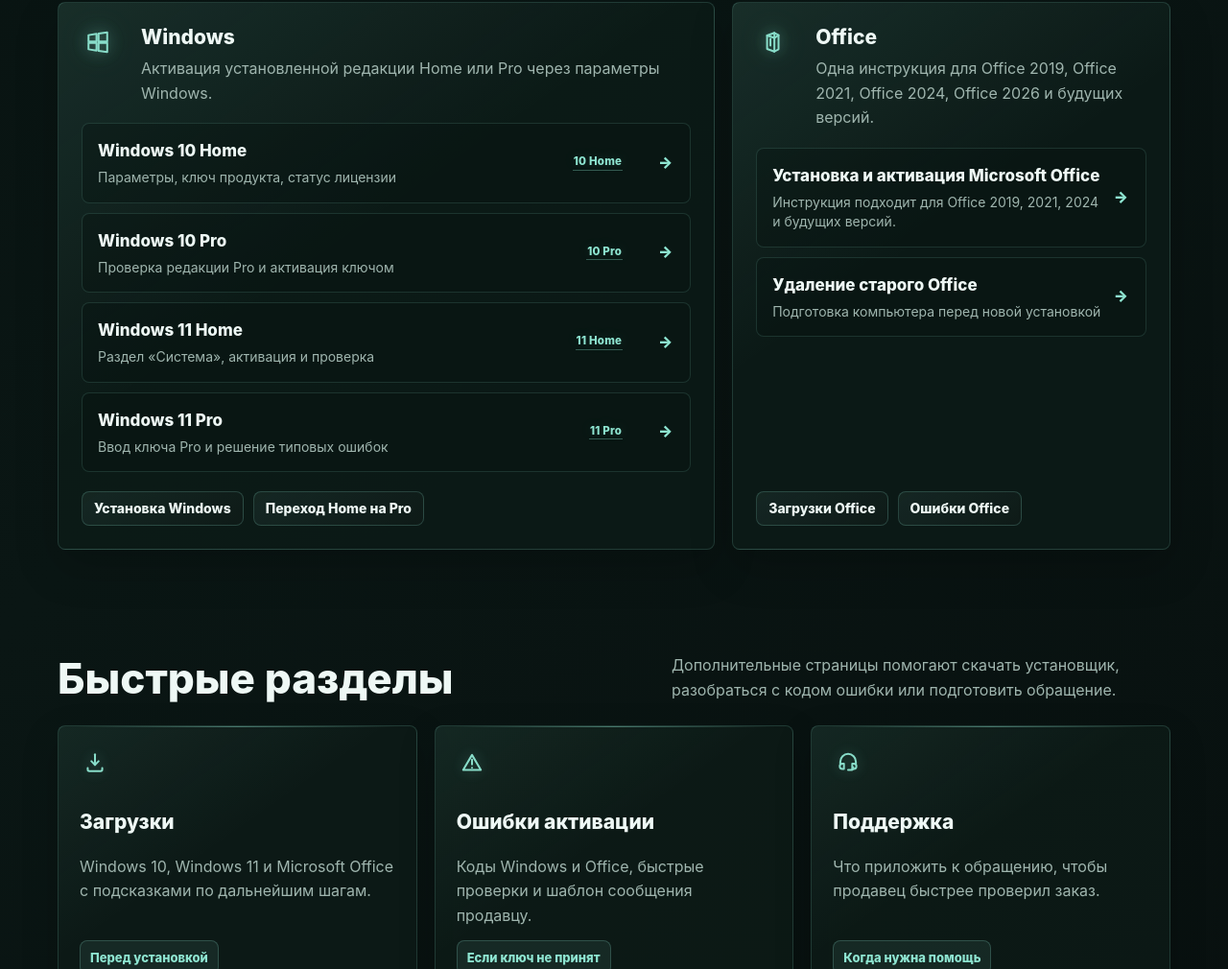
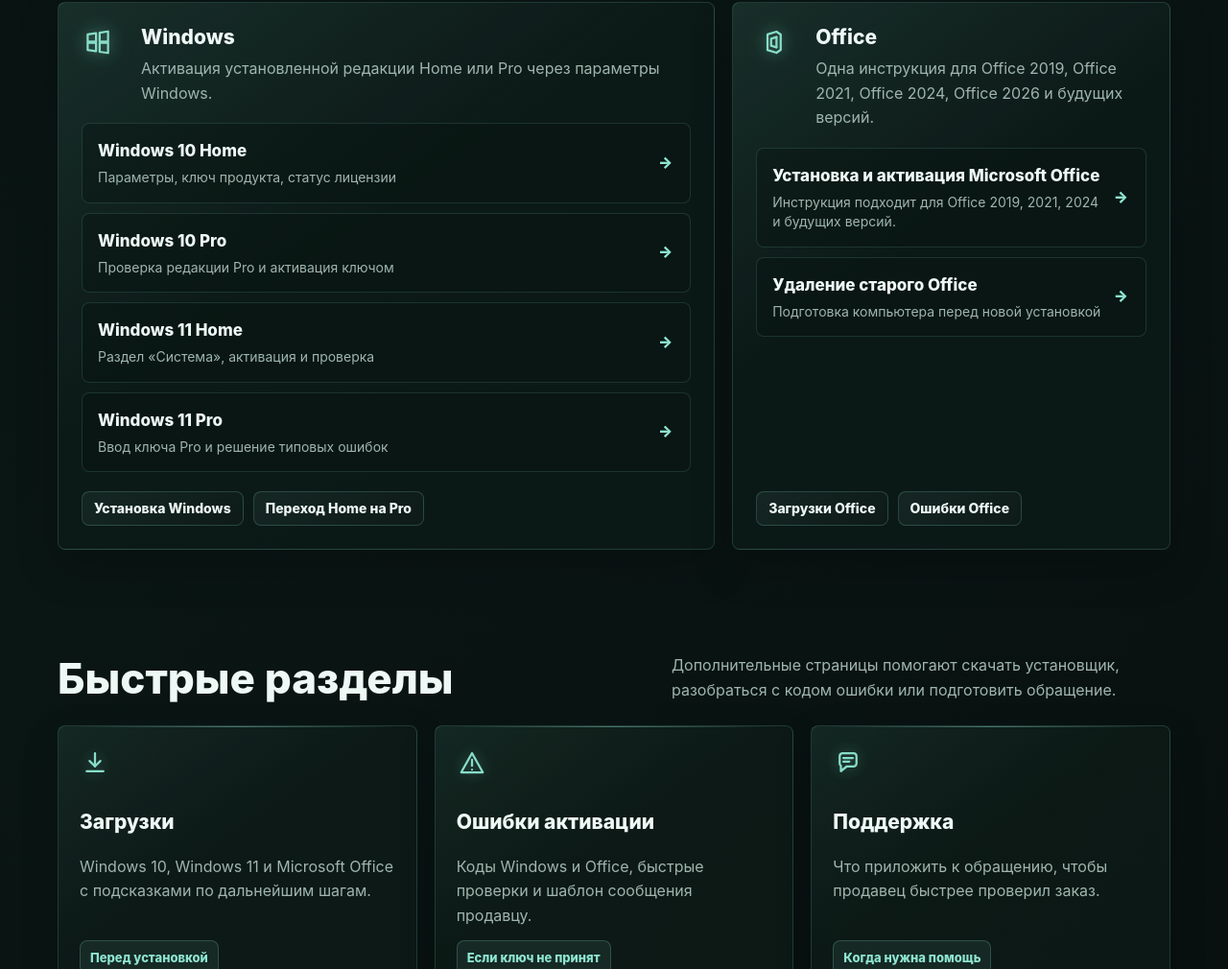
Before and after one commit to mixtm1/mixkey-site, a plain HTML site: page index.html in a window 1280 px wide. Shown: the part 1058-2068 px from the top of the page at 96% size. Drawn offline with Linux system fonts and the light colour scheme.

Commit message:
Fix main Windows cards and icons

```diff
--- a/index.html
+++ b/index.html
@@ -32,8 +32,8 @@
           <h1>MixKey</h1>
           <p class="lead">Помогаем самостоятельно установить и активировать Windows и Microsoft Office. Выберите продукт, откройте пошаговую инструкцию и следуйте подсказкам на каждом экране.</p>
           <div class="hero-actions">
-            <a class="button hero-button" href="#windows"><svg class="button-icon" viewBox="0 0 24 24" aria-hidden="true"><path d="M3 5.2 10.7 4v7.4H3V5.2Zm9.7-1.5L21 2.5v8.9h-8.3V3.7ZM3 12.6h7.7V20L3 18.8v-6.2Zm9.7 0H21v8.9l-8.3-1.2v-7.7Z"/></svg>Инструкции Windows</a>
-            <a class="button hero-button" href="#office"><svg class="button-icon" viewBox="0 0 24 24" aria-hidden="true"><path d="M7 5.5 14 3l4 2.3v13.4L14 21l-7-2.5v-13Z"/><path d="M14 3v18"/><path d="M7 5.5l7 2.4 4-2.6"/><path d="M10.2 8.8v6.4"/></svg>Инструкция Office</a>
+            <a class="button hero-button" href="#windows"><svg class="button-icon" viewBox="0 0 24 24" aria-hidden="true"><path d="M3.5 5.5 10.5 4.5v7H3.5v-6Z"/><path d="M13.5 4.1 20.5 3v8.5h-7V4.1Z"/><path d="M3.5 12.5h7v7l-7-1v-6Z"/><path d="M13.5 12.5h7V21l-7-1v-7.5Z"/></svg>Инструкции Windows</a>
+            <a class="button hero-button" href="#office"><svg class="button-icon" viewBox="0 0 24 24" aria-hidden="true"><path d="M8 5.5 15.5 3.2 19 5.6v12.8l-3.5 2.4L8 18.5v-13Z"/><path d="M15.5 7.7 11 9.1v5.8l4.5 1.4"/><path d="M15.5 7.7v8.6"/></svg>Инструкция Office</a>
           </div>
         </div>
         <div class="hero-panel" aria-hidden="true">
@@ -70,7 +70,7 @@
           <article class="help-group">
             <div class="help-group-head">
               <span class="help-group-icon icon-tile">
-                <svg class="ui-icon" viewBox="0 0 24 24" aria-hidden="true"><path d="M3 5.2 10.7 4v7.4H3V5.2Zm9.7-1.5L21 2.5v8.9h-8.3V3.7ZM3 12.6h7.7V20L3 18.8v-6.2Zm9.7 0H21v8.9l-8.3-1.2v-7.7Z"/></svg>
+                <svg class="ui-icon" viewBox="0 0 24 24" aria-hidden="true"><path d="M3.5 5.5 10.5 4.5v7H3.5v-6Z"/><path d="M13.5 4.1 20.5 3v8.5h-7V4.1Z"/><path d="M3.5 12.5h7v7l-7-1v-6Z"/><path d="M13.5 12.5h7V21l-7-1v-7.5Z"/></svg>
               </span>
               <div>
                 <h3>Windows</h3>
@@ -78,10 +78,10 @@
               </div>
             </div>
             <div class="help-list">
-              <a class="help-link edition-link" href="windows-10-home.html"><span class="edition-title">Windows 10 Home</span><small>Параметры, ключ продукта, статус лицензии</small><strong class="edition-badge">10 Home</strong></a>
-              <a class="help-link edition-link" href="windows-10-pro.html"><span class="edition-title">Windows 10 Pro</span><small>Проверка редакции Pro и активация ключом</small><strong class="edition-badge">10 Pro</strong></a>
-              <a class="help-link edition-link" href="windows-11-home.html"><span class="edition-title">Windows 11 Home</span><small>Раздел «Система», активация и проверка</small><strong class="edition-badge">11 Home</strong></a>
-              <a class="help-link edition-link" href="windows-11-pro.html"><span class="edition-title">Windows 11 Pro</span><small>Ввод ключа Pro и решение типовых ошибок</small><strong class="edition-badge">11 Pro</strong></a>
+              <a class="help-link edition-link" href="windows-10-home.html"><span class="edition-title">Windows 10 Home</span><small>Параметры, ключ продукта, статус лицензии</small></a>
+              <a class="help-link edition-link" href="windows-10-pro.html"><span class="edition-title">Windows 10 Pro</span><small>Проверка редакции Pro и активация ключом</small></a>
+              <a class="help-link edition-link" href="windows-11-home.html"><span class="edition-title">Windows 11 Home</span><small>Раздел «Система», активация и проверка</small></a>
+              <a class="help-link edition-link" href="windows-11-pro.html"><span class="edition-title">Windows 11 Pro</span><small>Ввод ключа Pro и решение типовых ошибок</small></a>
             </div>
             <div class="help-actions">
               <a href="install-windows.html">Установка Windows</a>
@@ -92,7 +92,7 @@
           <article class="help-group anchor-section" id="office">
             <div class="help-group-head">
               <span class="help-group-icon icon-tile">
-                <svg class="ui-icon" viewBox="0 0 24 24" aria-hidden="true"><path d="M7 5.5 14 3l4 2.3v13.4L14 21l-7-2.5v-13Z"/><path d="M14 3v18"/><path d="M7 5.5l7 2.4 4-2.6"/><path d="M10.2 8.8v6.4"/></svg>
+                <svg class="ui-icon" viewBox="0 0 24 24" aria-hidden="true"><path d="M8 5.5 15.5 3.2 19 5.6v12.8l-3.5 2.4L8 18.5v-13Z"/><path d="M15.5 7.7 11 9.1v5.8l4.5 1.4"/><path d="M15.5 7.7v8.6"/></svg>
               </span>
               <div>
                 <h3>Office</h3>
@@ -119,9 +119,9 @@
           <p>Дополнительные страницы помогают скачать установщик, разобраться с кодом ошибки или подготовить обращение.</p>
         </div>
         <div class="grid three">
-          <a class="card product-card quick-card" href="downloads.html"><span class="card-icon icon-tile"><svg class="ui-icon" viewBox="0 0 24 24" aria-hidden="true"><path d="M12 4v10"/><path d="m8.5 10.5 3.5 3.5 3.5-3.5"/><path d="M5 17v1.5A1.5 1.5 0 0 0 6.5 20h11a1.5 1.5 0 0 0 1.5-1.5V17"/></svg></span><h3>Загрузки</h3><p>Windows 10, Windows 11 и Microsoft Office с подсказками по дальнейшим шагам.</p><span class="card-meta">Перед установкой</span></a>
-          <a class="card product-card quick-card" href="activation-errors.html"><span class="card-icon icon-tile"><svg class="ui-icon" viewBox="0 0 24 24" aria-hidden="true"><path d="M12 4.5 3.5 19h17L12 4.5Z"/><path d="M12 9v4.5"/><path d="M12 16.8h.01"/></svg></span><h3>Ошибки активации</h3><p>Коды Windows и Office, быстрые проверки и шаблон сообщения продавцу.</p><span class="card-meta">Если ключ не принят</span></a>
-          <a class="card product-card quick-card" href="support.html"><span class="card-icon icon-tile"><svg class="ui-icon" viewBox="0 0 24 24" aria-hidden="true"><path d="M4.5 13v-2a7.5 7.5 0 0 1 15 0v2"/><path d="M6.5 13H8v5H6.5A2.5 2.5 0 0 1 4 15.5v0A2.5 2.5 0 0 1 6.5 13Z"/><path d="M16 13h1.5a2.5 2.5 0 0 1 2.5 2.5v0a2.5 2.5 0 0 1-2.5 2.5H16v-5Z"/><path d="M12 19h2.5A2.5 2.5 0 0 0 17 16.5"/></svg></span><h3>Поддержка</h3><p>Что приложить к обращению, чтобы продавец быстрее проверил заказ.</p><span class="card-meta">Когда нужна помощь</span></a>
+          <a class="card product-card quick-card" href="downloads.html"><span class="card-icon icon-tile"><svg class="ui-icon" viewBox="0 0 24 24" aria-hidden="true"><path d="M12 4v11"/><path d="m7.5 10.5 4.5 4.5 4.5-4.5"/><path d="M5 19h14"/></svg></span><h3>Загрузки</h3><p>Windows 10, Windows 11 и Microsoft Office с подсказками по дальнейшим шагам.</p><span class="card-meta">Перед установкой</span></a>
+          <a class="card product-card quick-card" href="activation-errors.html"><span class="card-icon icon-tile"><svg class="ui-icon" viewBox="0 0 24 24" aria-hidden="true"><path d="M12 4 21 20H3L12 4Z"/><path d="M12 9.5v5"/><path d="M12 17.8h.01"/></svg></span><h3>Ошибки активации</h3><p>Коды Windows и Office, быстрые проверки и шаблон сообщения продавцу.</p><span class="card-meta">Если ключ не принят</span></a>
+          <a class="card product-card quick-card" href="support.html"><span class="card-icon icon-tile"><svg class="ui-icon" viewBox="0 0 24 24" aria-hidden="true"><path d="M5 6.5A2.5 2.5 0 0 1 7.5 4h9A2.5 2.5 0 0 1 19 6.5v6A2.5 2.5 0 0 1 16.5 15H11l-5 4v-4.5A2.5 2.5 0 0 1 5 12.5v-6Z"/><path d="M8 8h8"/><path d="M8 11h5"/></svg></span><h3>Поддержка</h3><p>Что приложить к обращению, чтобы продавец быстрее проверил заказ.</p><span class="card-meta">Когда нужна помощь</span></a>
         </div>
       </div>
     </section>
--- a/styles.css
+++ b/styles.css
@@ -558,12 +558,12 @@
 }
 
 .ui-icon {
-  width: 26px;
-  height: 26px;
+  width: 30px;
+  height: 30px;
   color: var(--accent);
   fill: none;
   stroke: currentColor;
-  stroke-width: 1.85;
+  stroke-width: 1.8;
   stroke-linecap: round;
   stroke-linejoin: round;
   opacity: 0.96;
@@ -575,45 +575,6 @@
 .ui-icon .fill-mark {
   fill: currentColor;
   stroke: none;
-}
-
-.edition-badge {
-  display: inline-flex;
-  flex: 0 0 auto;
-  min-width: 0;
-  justify-content: center;
-  align-self: center;
-  justify-self: end;
-  margin: 0 26px 0 14px;
-  padding: 0 1px 2px;
-  border-bottom: 1px solid rgba(142, 229, 209, 0.32);
-  background: none;
-  color: var(--accent);
-  font-size: 11.5px;
-  font-weight: 820;
-  line-height: 1.1;
-  text-transform: none;
-  letter-spacing: 0.02em;
-  text-shadow: 0 0 14px rgba(142, 229, 209, 0.2);
-  white-space: nowrap;
-}
-
-.edition-link {
-  grid-template-columns: minmax(0, 1fr) auto;
-  column-gap: 12px;
-}
-
-.edition-link .edition-title {
-  grid-column: 1;
-}
-
-.edition-link small {
-  grid-column: 1;
-}
-
-.edition-link .edition-badge {
-  grid-column: 2;
-  grid-row: 1 / span 2;
 }
 
 .help-group-head p {
```
Also changed, not shown: activation-errors.html (+8 -8 lines), downloads.html (+6 -6 lines), faq.html (+3 -3 lines), support.html (+4 -4 lines).
